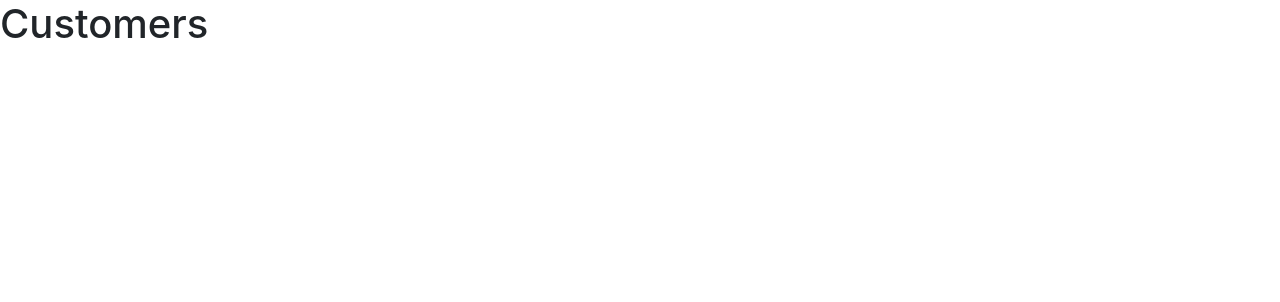
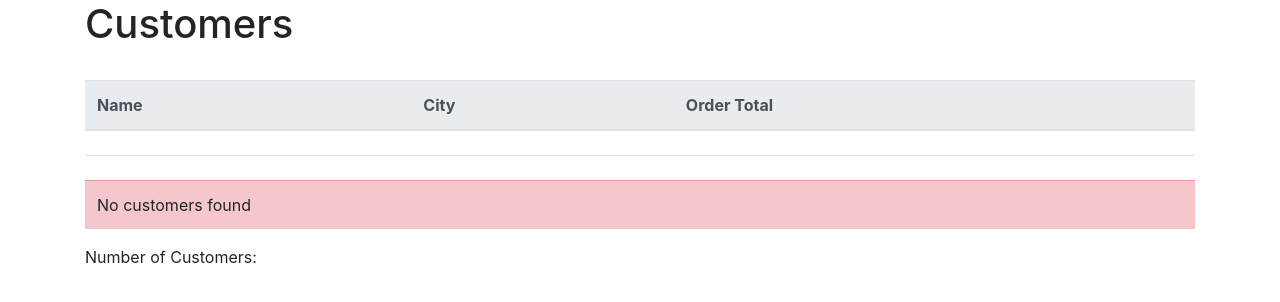
Before and after one commit to SimonFlohr/customer-order-table-angular, an Angular app: page / in a window 1280 px wide. Shown: the top 302 px of the page. Built offline with nearby package versions, Linux system fonts and the light colour scheme.

Commit message:
Create table in 'customers-list' component
Create table in 'customers-list' component, add some variables in the .ts file for the 'customers-list' component, and add CSS Bootstrap layout elements in the 'customers-list' template.

```diff
--- a/src/app/customers/customers-list/customers-list.component.html
+++ b/src/app/customers/customers-list/customers-list.component.html
@@ -0,0 +1,23 @@
+<table class="table table-hover">
+    <thead class="thead-light">
+        <tr>
+            <th>Name</th>
+            <th>City</th>
+            <th>Order Total</th>
+        </tr>
+    </thead>
+    <tr>
+        <td><a></a></td>
+        <td></td>
+        <td></td>
+    </tr>
+    <tr>
+        <td colspan="2"></td>
+        <td></td>
+    </tr>
+    <tr class="table-danger">
+        <td colspan="4">No customers found</td>
+    </tr>
+</table>
+Number of Customers:
+<br>
--- a/src/app/customers/customers-list/customers-list.component.ts
+++ b/src/app/customers/customers-list/customers-list.component.ts
@@ -1,10 +1,15 @@
-import { Component } from '@angular/core';
+import { Component, OnInit } from '@angular/core';
 
 @Component({
   selector: 'app-customers-list',
   templateUrl: './customers-list.component.html',
   styleUrl: './customers-list.component.css'
 })
-export class CustomersListComponent {
+export class CustomersListComponent implements OnInit {
+  filteredCustomers: any[] = [];
+  customersOrderTotal: number;
+  currencyCode: string = 'USD';
 
+  constructor() {}
+  ngOnInit() {}
 }
--- a/src/app/customers/customers.component.html
+++ b/src/app/customers/customers.component.html
@@ -1 +1,9 @@
-<h1>{{ title }}</h1>
+<div class="container">
+    <div class="row">
+        <div class="col-12">
+            <h1>{{ title }}</h1>
+            <br>
+            <app-customers-list></app-customers-list>
+        </div>
+    </div>
+</div>
```
